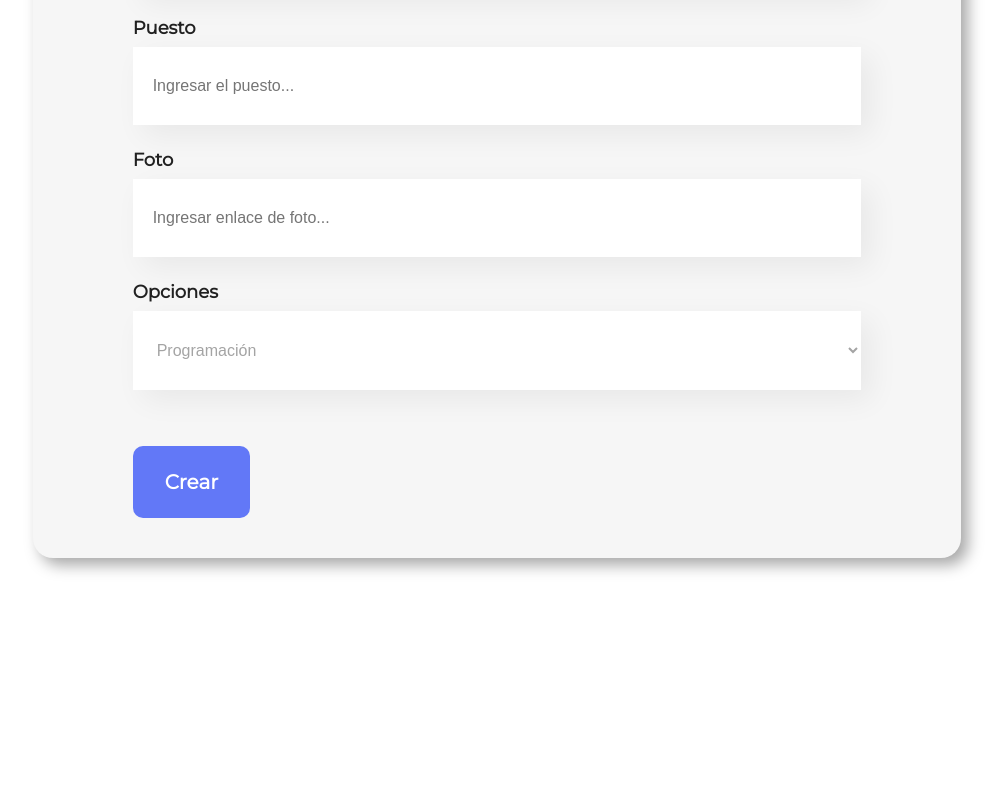
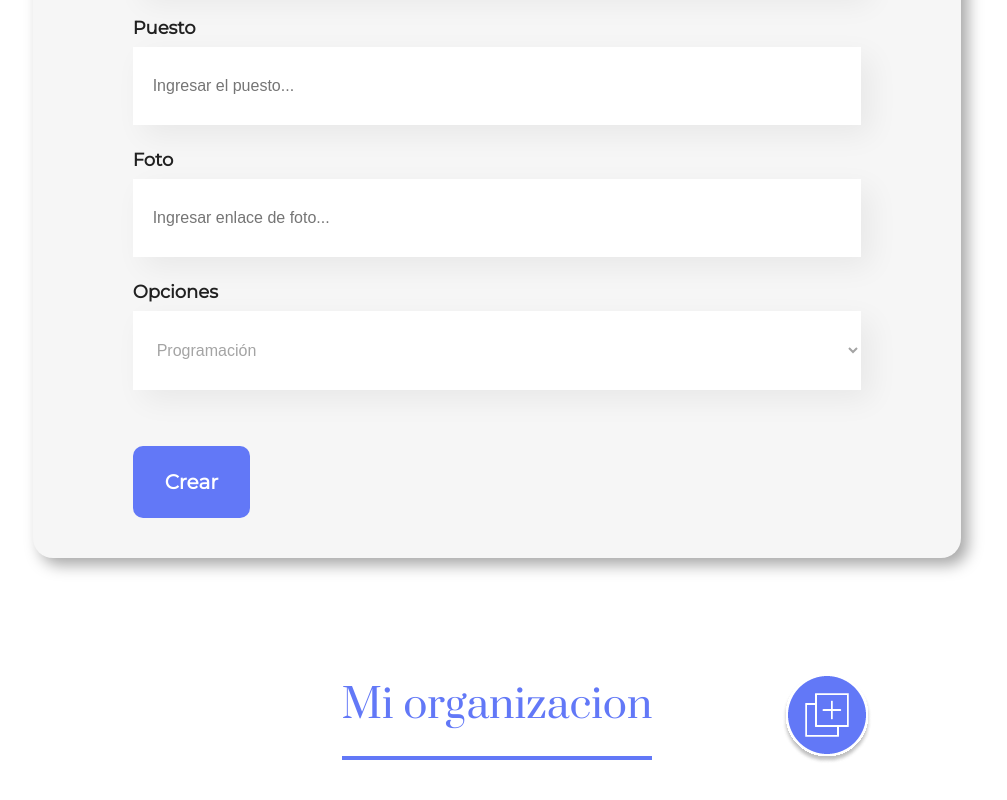
Before and after one commit to greivyhf/Org, a React (Create React App) app: page / in a window 1280 px wide. Shown: the part 800-1600 px from the top of the page, without its empty margins (143-1150 px from the left). Before the commit the page ends 1438 px from the top, so only its background shows below. Built offline with nearby package versions, Linux system fonts and the light colour scheme.

Commit message:
trabajando con la funcionalidad de CampoTexto.js y Formulario.js

```diff
--- a/src/App.js
+++ b/src/App.js
@@ -1,14 +1,24 @@
 
+import { useState } from 'react';
 import './App.css';
 import Header from "./componentes/Header"
 import Formulario from './componentes/Formulario';
+import MiOrg from './componentes/MiOrg';
 
 
 function App() {
+  const [mostrarFormulario, actualizarMostrar] = useState(true);
+  //ternario --> condicion ? SiEsTrue : SiEsFalse
+  //Condicion && Muestra
+ const cambiarEstado =()=>{
+  actualizarMostrar(!mostrarFormulario)
+ }
   return (
     <div>
       <Header/>
-      <Formulario/>
+      {/* {mostrarFormulario=== true? <Formulario/>: <div></div>} */}
+      {mostrarFormulario && <Formulario/>}
+      <MiOrg cambiarEstado={cambiarEstado} />
     </div>
   );
 }
--- a/src/componentes/CampoTexto/index.js
+++ b/src/componentes/CampoTexto/index.js
@@ -1,10 +1,22 @@
+// import { useState } from 'react'
 import './CampoTexto.css'
 
 const CampoTexto =(props)=>{
+
     const placeholderModificado = `${props.placeholder}...`
+    console.log("Datos", props)
+    const manejarValor=(e)=>{
+        props.actualizarValor(e.target.value)
+    }
+
     return <div className='campo-texto'>
             <label>{props.titulo}</label>
-            <input placeholder={placeholderModificado} required={props.required} />
+            <input
+                placeholder={placeholderModificado}
+                required={props.required}
+                value={props.valor}
+                onChange={manejarValor}
+            />
     </div>
 }
 
--- a/src/componentes/Formulario/index.js
+++ b/src/componentes/Formulario/index.js
@@ -2,6 +2,7 @@
 import CampoTexto from '../CampoTexto';
 import ListaOpciones from '../ListaOpciones';
 import Boton from '../Boton';
+import { useState } from 'react';
 
 const Formulario =()=>{
 
@@ -9,13 +10,34 @@
         e.preventDefault()
         console.log("Se ha dado click al boton")
     }
+    const [nombre,setNombre] = useState("")
+    const [puesto,setPuesto] = useState("")
+    const [foto,setFoto] = useState("")
 
    return <section className='formulario'>
     <form onSubmit={manejarEnvio}>
         <h2>Rellena el formulario para crear el colaborador.</h2>
-        <CampoTexto titulo ="Nombre" placeholder="Ingresar el nombre" required/>
-        <CampoTexto titulo ="Puesto" placeholder="Ingresar el puesto" required />
-        <CampoTexto titulo ="Foto" placeholder="Ingresar enlace de foto" required />
+        <CampoTexto
+            titulo ="Nombre"
+            placeholder="Ingresar el nombre"
+            required
+            valor={nombre}
+            actualizarValor={setNombre}
+        />
+        <CampoTexto
+            titulo ="Puesto"
+            placeholder="Ingresar el puesto"
+            required
+            valor={puesto}
+            actualizarValor={setPuesto}
+        />
+        <CampoTexto
+            titulo ="Foto"
+            placeholder="Ingresar enlace de foto"
+            required
+            valor={foto}
+            actualizarValor={setFoto}
+        />
         <ListaOpciones required/>
         <Boton texto="Crear"/>
     </form>
--- /dev/null
+++ b/src/componentes/MiOrg/MiOrg.css
@@ -0,0 +1,19 @@
+.orgSection{
+    width: 100%;
+    display: flex;
+    justify-content: center;
+    align-items: center;
+}
+.title{
+    font-family: Prata, sans-serif;
+    color: #6278F7;
+    font-size: 2.5rem;
+    font-weight: 400;
+    padding-bottom: 24px;
+    border-bottom: 4px solid #6278F7;
+}
+.orgSection img{
+    position: absolute;
+    right: 20%;
+    cursor: pointer;
+}
--- /dev/null
+++ b/src/componentes/MiOrg/index.js
@@ -0,0 +1,16 @@
+import './MiOrg.css'
+// import { useState } from 'react'
+const MiOrg = (props)=> {
+        //estado - hook
+        //useState
+        // const [nombreVariable, funcionActualiza] = useState(valorInicial)
+    // const [mostrar, actualizarNombre] = useState(true)
+    // const manejarClick =() =>{
+    //     actualizarNombre(!mostrar)
+    // }
+    return <section className="orgSection">
+        <h3 className="title">Mi organizacion</h3>
+        <img src="/img/btn-add.png" alt="Boton agregar" onClick={props.cambiarEstado} />
+    </section>
+}
+export default MiOrg
```
